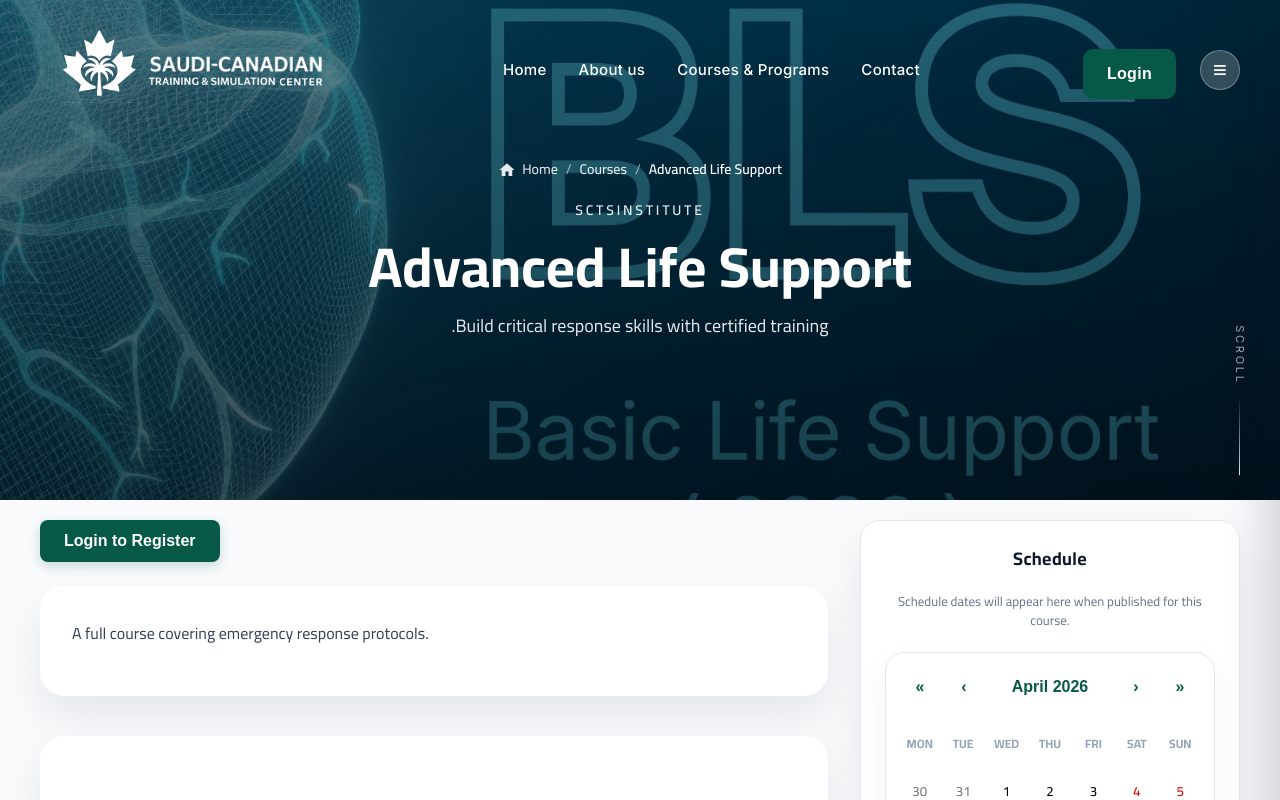
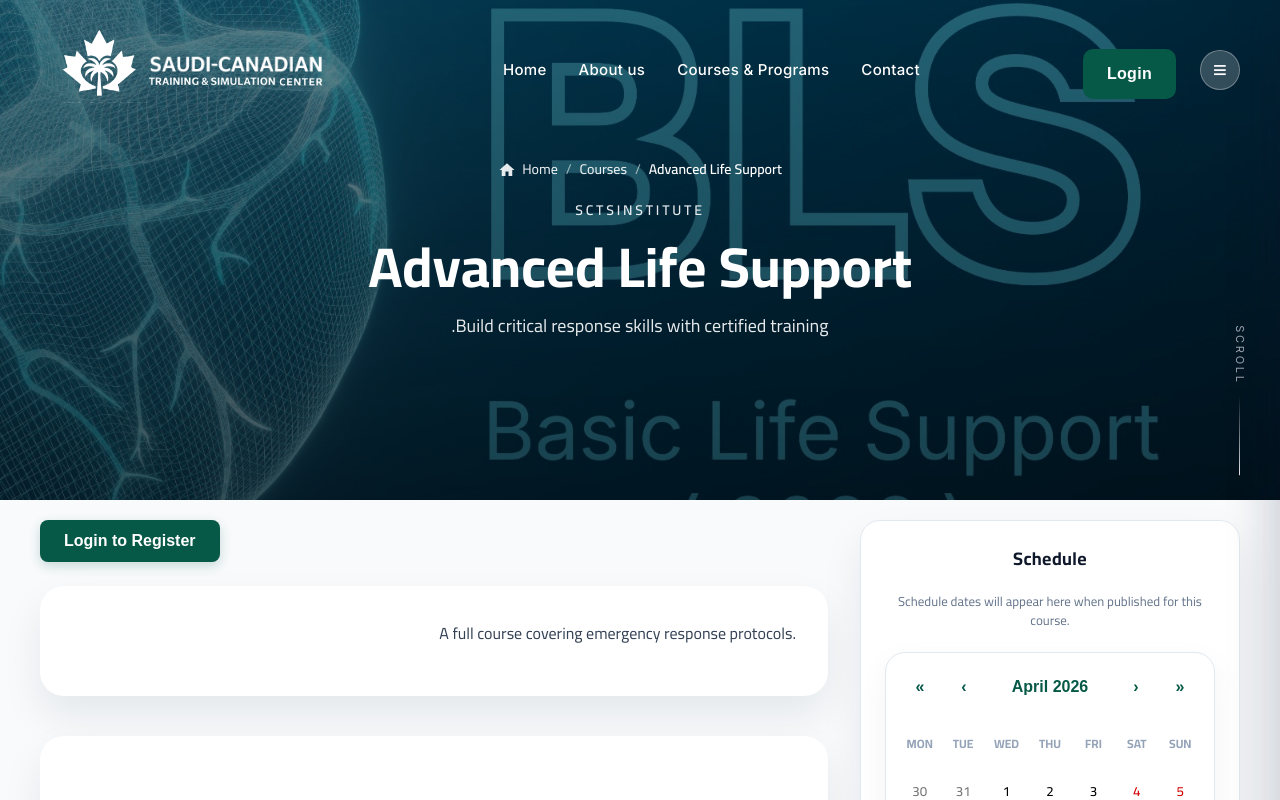
Before and after one commit to hamzahushkiwork-byte/sctsinstitute-fronend-new, a React (Vite) app: page /courses/1 in a window 1280 px wide. Shown: the top 800 px of the page. Built offline with nearby package versions, Linux system fonts and the light colour scheme; no server answers.

Commit message:
last changes

```diff
--- a/src/styles/course-details.css
+++ b/src/styles/course-details.css
@@ -557,6 +557,7 @@
   line-height: 1.9;
   color: #334155;
   margin: 0 0 16px;
+  text-align: right
 }
 
 .course-detail-heading {
```
